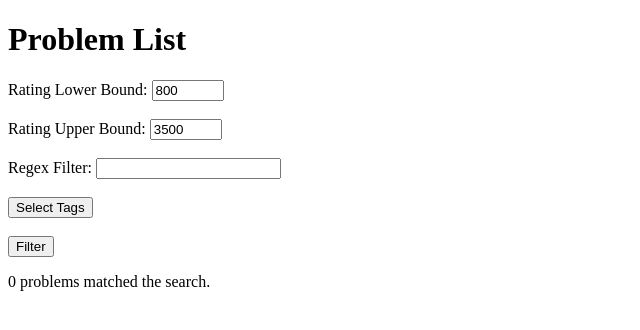
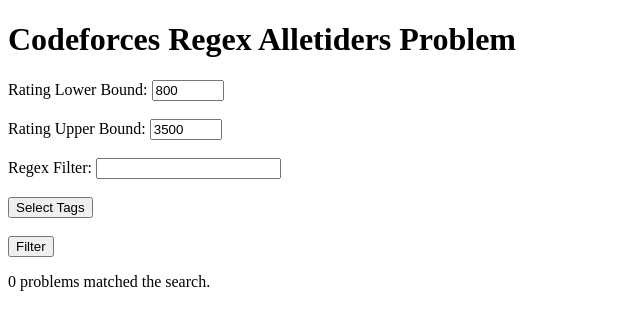
Before and after one commit to Slemmie/DIS, a Flask app: page / in a window 1280 px wide. Shown: the top 330 px of the page, without its empty margins (0-640 px from the left). Run offline with Flask 3, Linux system fonts and the light colour scheme; data that the repository does not hold is empty; some libraries are stand-ins or nearby versions.

Commit message:
New title

```diff
--- a/templates/index.html
+++ b/templates/index.html
@@ -81,7 +81,7 @@
 	</script>
 </head>
 <body>
-    <h1>Problem List</h1>
+    <h1>Codeforces Regex Alletiders Problem</h1>
     <form action="/" method="get">
         <label for="rating_lower_bound">Rating Lower Bound:</label>
         <input type="number" id="rating_lower_bound" name="rating_lower_bound" step="100" min="800" max="3500" value="{{ request.args.get('rating_lower_bound', '800') }}" oninput="validate_bounds()">
```
